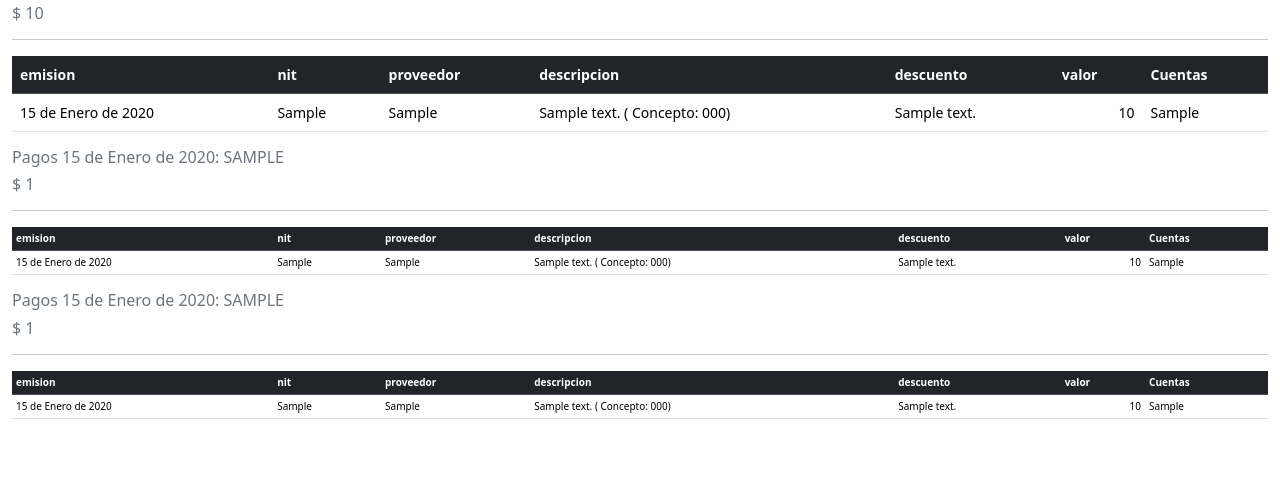
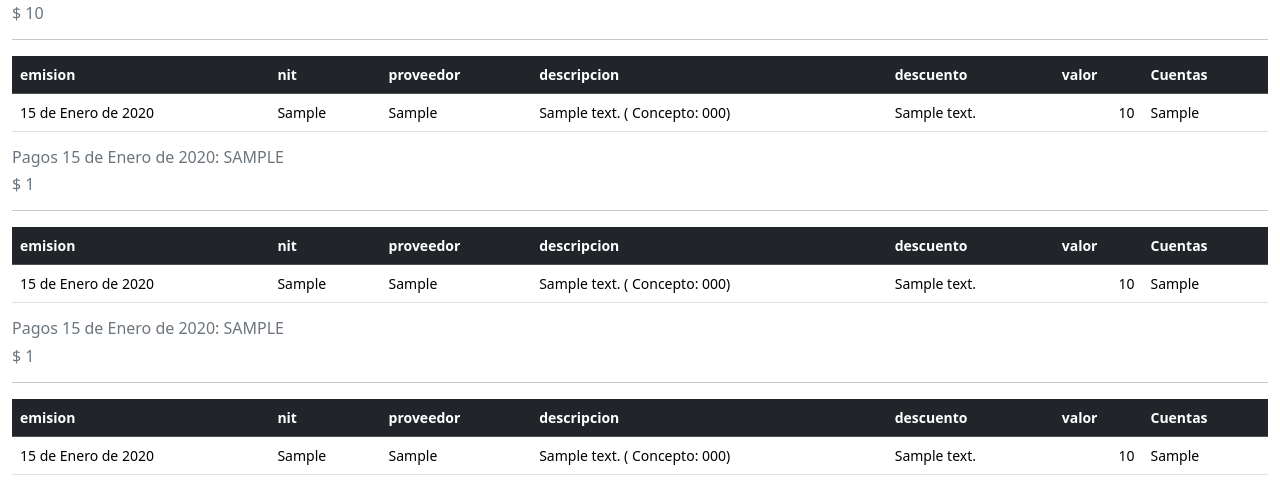
Before and after one commit to danielvillamorales/programacion_pagos, a Django app: template programacion_pagos/programaciones/templates/aprobados.html in a window 1280 px wide. Shown: the part 477-968 px from the top of the page. Before the commit the page ends 896 px from the top, so only its background shows below. Run offline with Django 4.2, Linux system fonts and the light colour scheme; tables that the repository leaves empty hold one stand-in row (values such as "Sample post"); the template is opened without the code that fills it: values that come from a table or form of the project are taken from there, most other values are stand-ins (such as "Sample title", 1, 10 or a date in 2020).

Commit message:
tamaño tabla aprobados

```diff
--- a/programacion_pagos/programaciones/templates/aprobados.html
+++ b/programacion_pagos/programaciones/templates/aprobados.html
@@ -98,7 +98,7 @@
             <h6 class="text-secondary">Pagos {{ pagos_dyjon.0.fecha_pago }}: {{ pagos_dyjon.0.empresa | upper}}</h6>
             <h6 class="text-secondary">$ {{ total_dyjon| intcomma}}</h6>
             <hr>
-            <table class="container-fluid table table-sm">
+            <table class="table">
                 <thead class="table-dark">
                     <tr>
                         <th>emision</th>
@@ -110,7 +110,7 @@
                         <th>Cuentas</th>
                     </tr>
                 </thead>
-                <tbody class="table table-sm">
+                <tbody class="table">
                     {% for pago in pagos_dyjon %}
                     <tr class="{% if pago.estado == '0' %} table-danger {%endif%}">
                         <td>{{ pago.emision }}
@@ -135,7 +135,7 @@
             <h6 class="text-secondary">Pagos {{ pagos_pulman.0.fecha_pago }}: {{ pagos_pulman.0.empresa | upper}}</h6>
             <h6 class="text-secondary">$ {{ total_pulman| intcomma}}</h6>
             <hr>
-            <table class="container-fluid table table-sm">
+            <table class="table">
                 <thead class="table-dark">
                     <tr>
                         <th>emision</th>
@@ -147,7 +147,7 @@
                         <th>Cuentas</th>
                     </tr>
                 </thead>
-                <tbody class="table table-sm">
+                <tbody class="table">
                     {% for pago in pagos_pulman %}
                     <tr class="{% if pago.estado == '0' %} table-danger {%endif%}">
                         <td>{{ pago.emision }}
```
